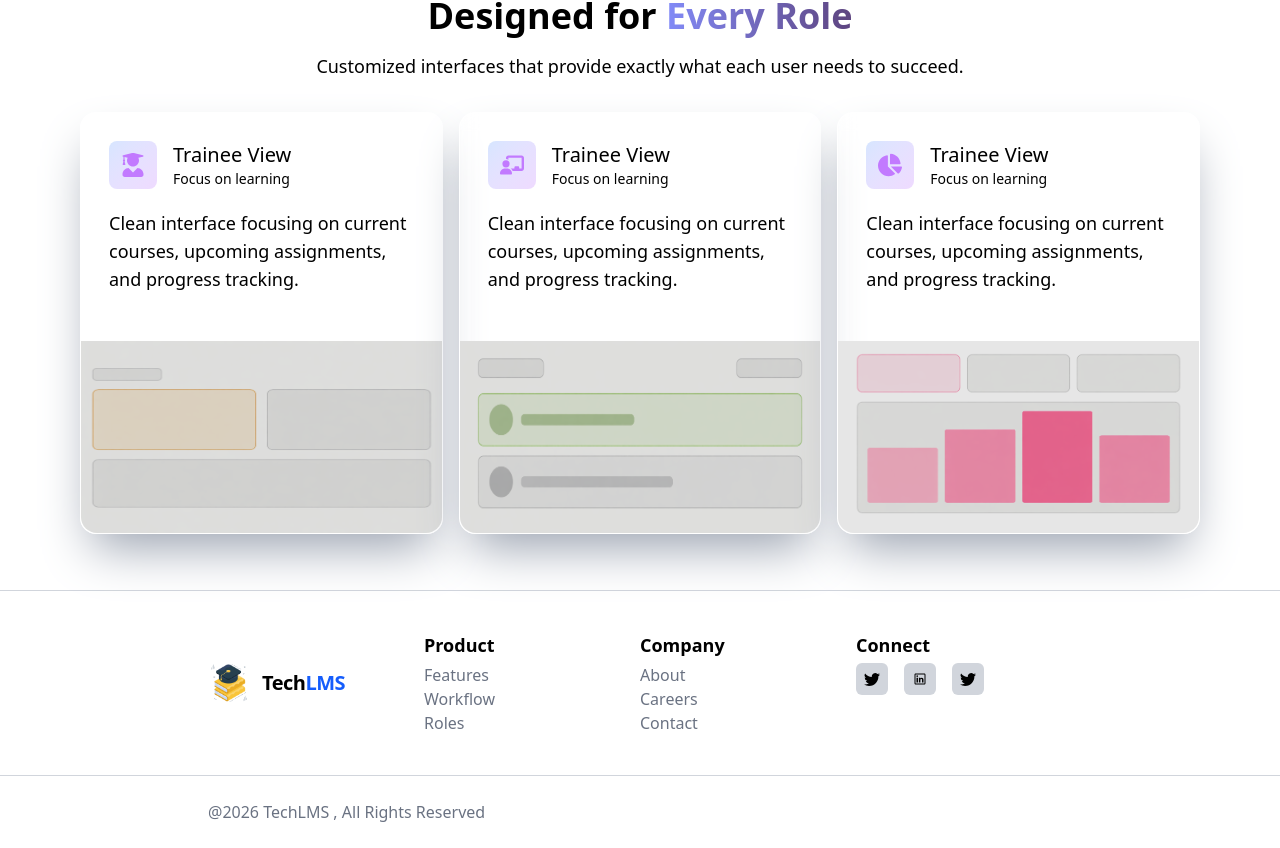
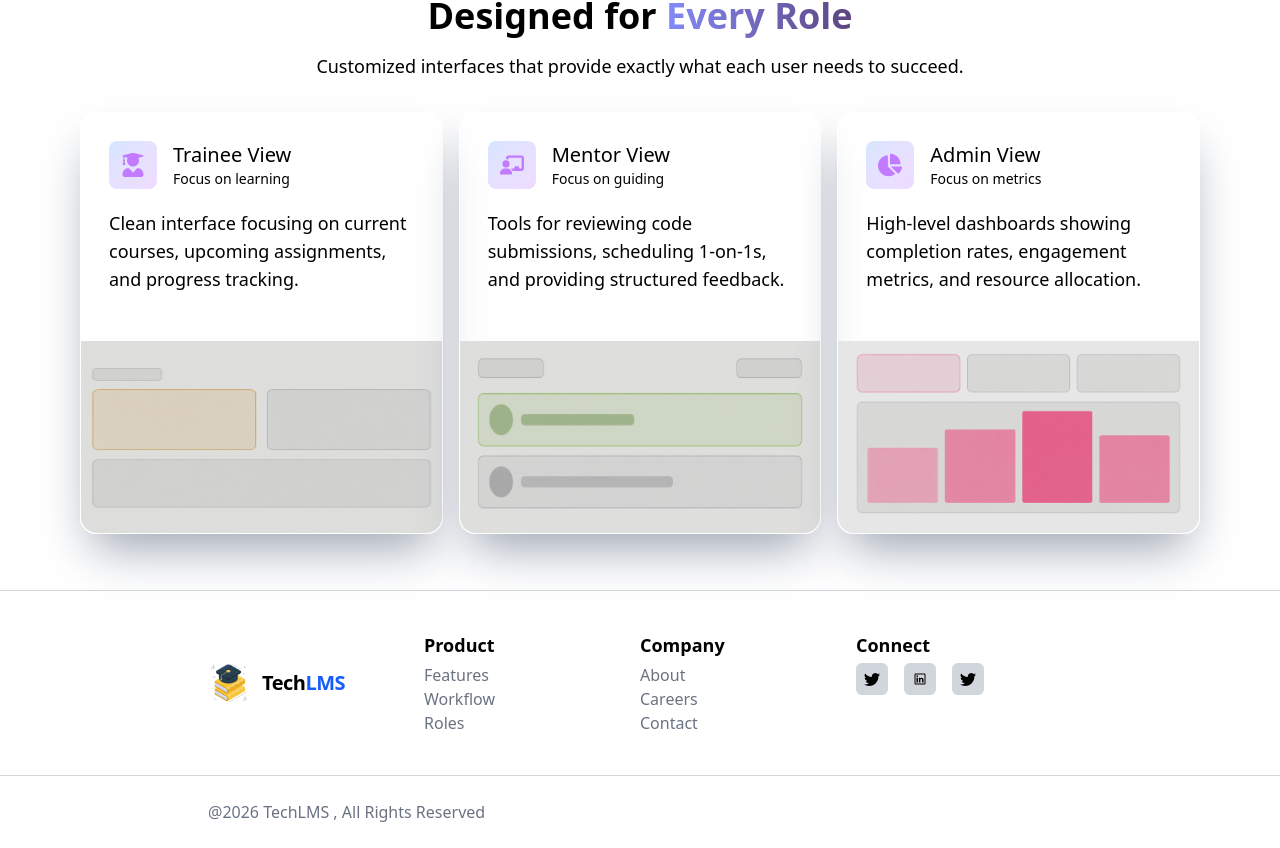
Before and after one commit to bhavik-advant/Learning-Management-System, a Next.js app: page / in a window 1280 px wide. Shown: the part 2735-3583 px from the top of the page. Built offline with nearby package versions, Linux system fonts and the light colour scheme.

Commit message:
change role card details

```diff
--- a/components/landingPage/Roles.tsx
+++ b/components/landingPage/Roles.tsx
@@ -26,16 +26,16 @@ function Roles() {
           image={traineeRoleImg}
         />
         <RoleCard
-          title="Trainee View"
-          description="Focus on learning"
-          text="Clean interface focusing on current courses, upcoming assignments, and progress tracking."
+          title="Mentor View"
+          description="Focus on guiding"
+          text="Tools for reviewing code submissions, scheduling 1-on-1s, and providing structured feedback."
           svg={<FaChalkboardUser className="text-purple-400 h-6 w-6" />}
           image={mentorRoleImg}
         />
         <RoleCard
-          title="Trainee View"
-          description="Focus on learning"
-          text="Clean interface focusing on current courses, upcoming assignments, and progress tracking."
+          title="Admin View"
+          description="Focus on metrics"
+          text="High-level dashboards showing completion rates, engagement metrics, and resource allocation."
           svg={<FaChartPie className="text-purple-400 h-6 w-6" />}
           image={adminRoleImg}
         />
```
